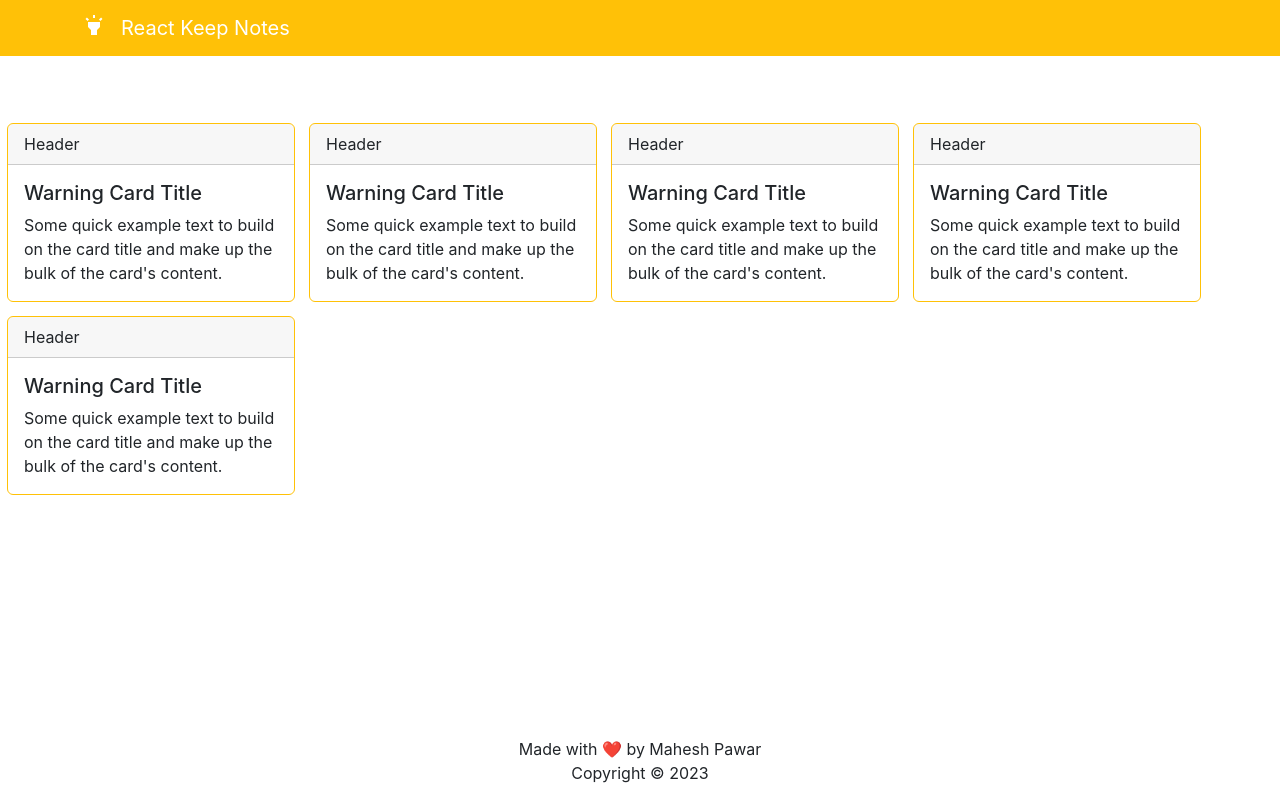
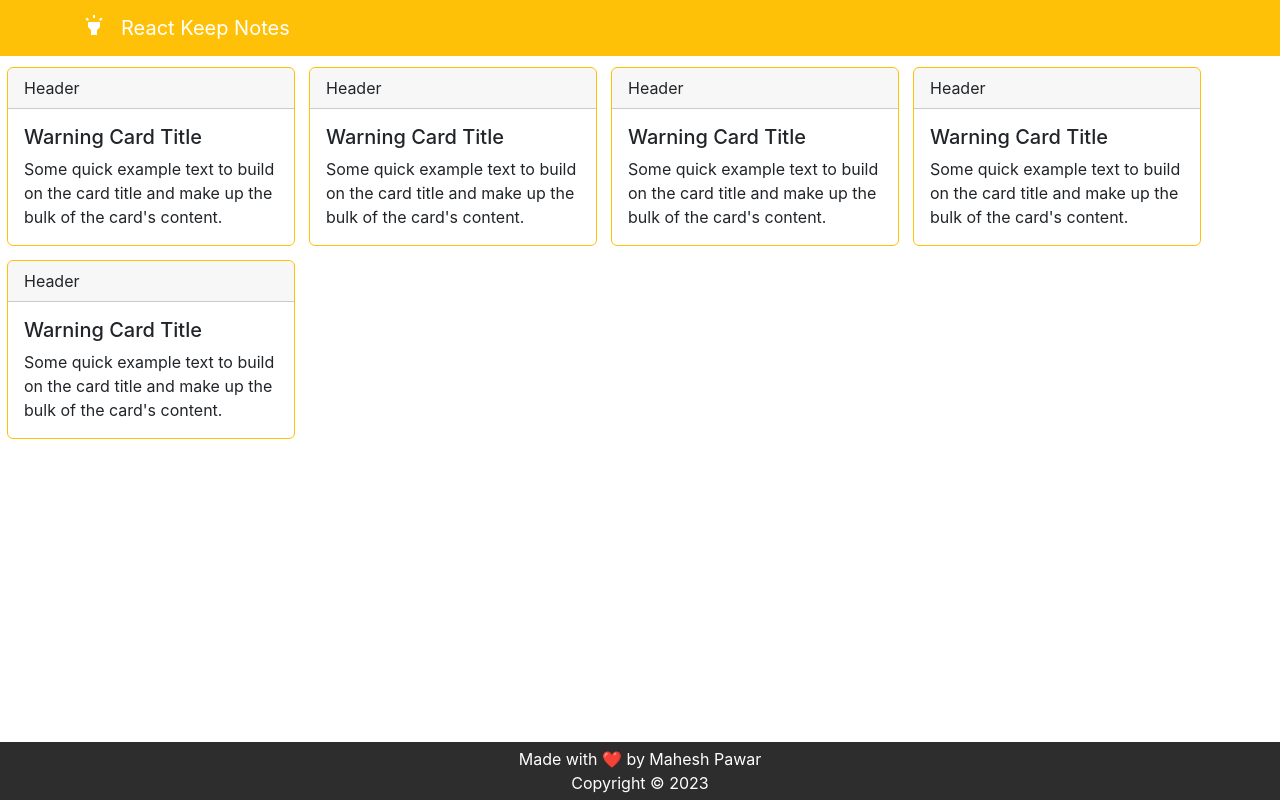
Before and after one commit to pawar-mahesh/react_keep_notes, a React (Create React App) app: page / in a window 1280 px wide. Built offline with nearby package versions, Linux system fonts and the light colour scheme.

Commit message:
src: components: Add some header and footer changes
Signed-off-by: pawar-mahesh <pawar.mahesh2345@gmail.com>

```diff
--- a/src/components/footer/footer.css
+++ b/src/components/footer/footer.css
@@ -1,6 +1,8 @@
 .footer {
   position: fixed;
   bottom: 0;
-  margin-bottom: 15px;
   width: 100%;
+  color: #fff;
+  background-color: rgb(45, 45, 45);
+  padding: 5px 0;
 }
--- a/src/components/header/header.css
+++ b/src/components/header/header.css
@@ -1,3 +1,9 @@
 .nav-highlight-icon {
   margin-right: 15px;
 }
+
+.header {
+  position: fixed;
+  top: 0;
+  width: 100%;
+}
--- a/src/components/header/header.js
+++ b/src/components/header/header.js
@@ -5,7 +5,7 @@ import "./header.css";
 
 const Header = () => {
   return (
-    <Navbar bg="warning" variant="dark">
+    <Navbar bg="warning" variant="dark" className="header">
       <Container>
         <Navbar.Brand href="#home">
           <HighlightIcon
```
